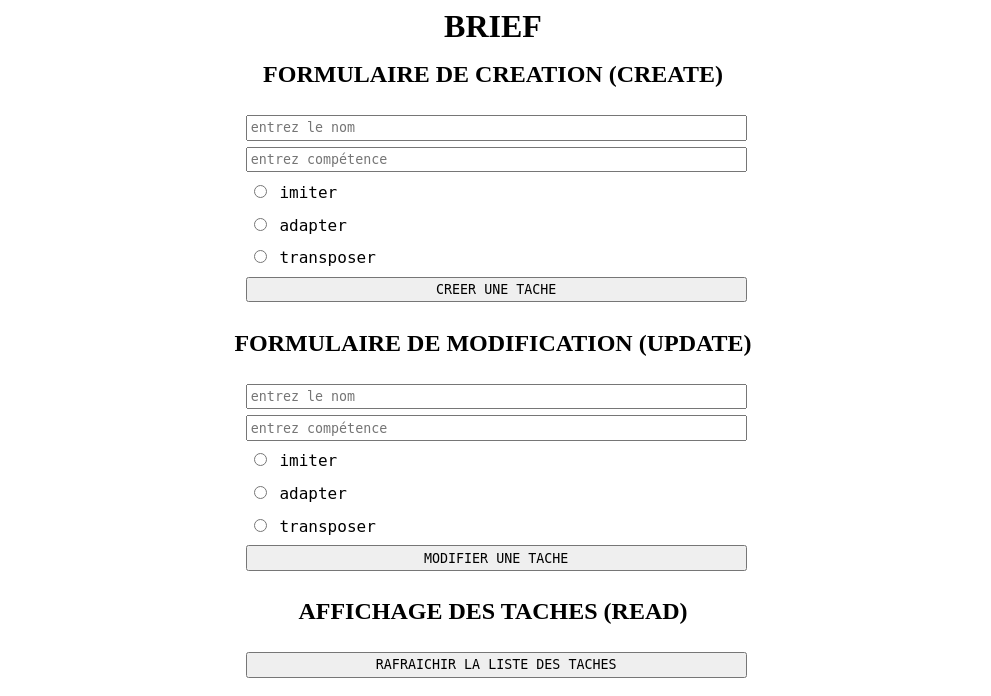
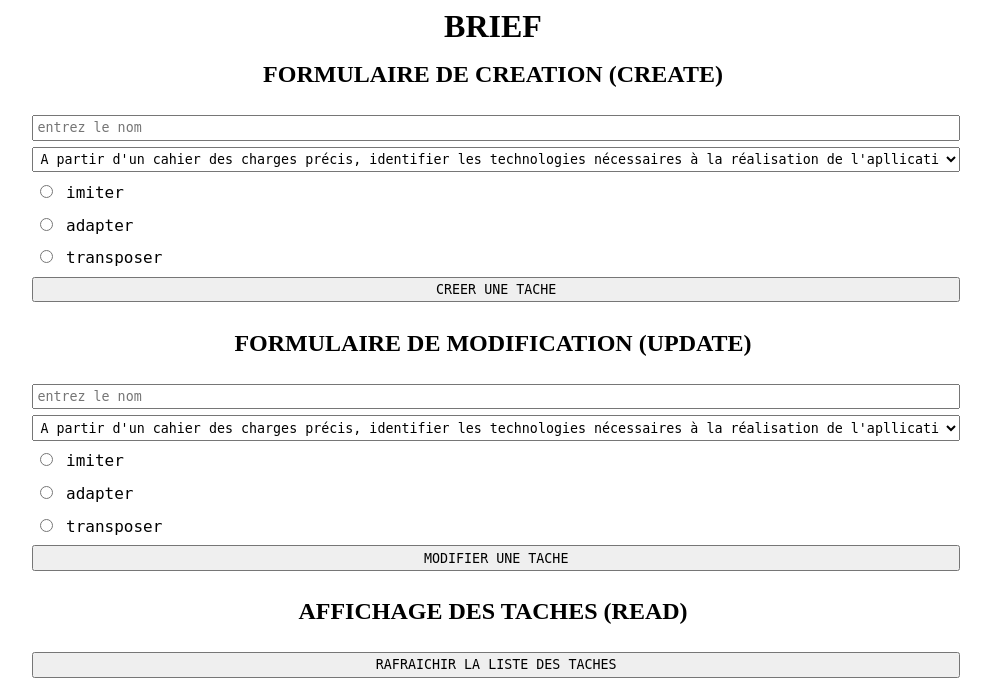
Before and after one commit to vivi83/briefs, a PHP site: page /brief/index.php in a window 1280 px wide. Shown: the top 696 px of the page, without its empty margins (147-1138 px from the left). Run offline with PHP 8.4, Linux system fonts and the light colour scheme.

Commit message:
deroulant

```diff
--- a/brief/index.php
+++ b/brief/index.php
@@ -89,7 +89,26 @@
             <h2>FORMULAIRE DE CREATION (CREATE)</h2>
             <form class="ajax" action="" method="POST">
                 <input type="text" name="username" required placeholder="entrez le nom">
-                <input type="text" name="title" required placeholder="entrez compétence">
+                <select id="title">
+                <option value="C1"> A partir d'un cahier des charges précis, identifier les technologies nécessaires à la réalisation de l'apllication web</option>
+                    <option value="C2"> Concevoir l’architecture technique de l’application web</option>
+                    <option value="C3">Réaliser les fonctionnalités basiques d’une application web à partir d'un langage backend et utiliser les framewworks correspondants</option>
+                    <option value="C4"> Configurer et assurer la gestion de la base de données de l’application</option>
+                    <option value="C5"> Créer des gabarits à partir d’un cahier des charges et de schémas fonctionnels</option>
+                    <option value="C6"> Intégrer le contenu visuel et textuel de l’application web en respectant le cahier des charges</option>
+                    <option value="C7"> Ajouter de l’interactivité aux pages web de l’application en Javascript</option>
+                    <option value="C8">Tester et assurer la compatibilité de l’application sur différents terminaux</option>
+                    <option value="C9">Réaliser une application web qui respecte les principales normes de qualité et d'accessibilité</option>
+                    <option value="C10"> Configurer un serveur web</option>
+                    <option value="C11"> Mettre en ligne l’application web</option>
+                    <option value="C12"> Assurer la disponibilité et le suivi de l’application web</option>
+                    <option value="C13"> Prévenir l’application web des risques classiques</option>
+                    <option value="C14">Mettre en pratique les méthodes de prévention contre les attaques</option>
+                    <option value="C15"> Faire de la veille</option>
+                    <option value="C16">Travailler en équipe</option>
+                    <option value="C17">Etre autonome et auto-apprendre</option>
+                    <option value="C18"> S'exprimer sur des éléments techniques auprès de ses collaborateurs</option>
+                </select>
 
                 <label>
                     <input type="radio" name="level" value="imiter" required placeholder="entrez le statut">
@@ -113,7 +132,26 @@
             <h2>FORMULAIRE DE MODIFICATION (UPDATE)</h2>
             <form class="ajax update" action="" method="POST">
             <input type="text" name="username" required placeholder="entrez le nom">
-                <input type="text" name="title" required placeholder="entrez compétence">
+            <select id="title">
+                <option value="C1"> A partir d'un cahier des charges précis, identifier les technologies nécessaires à la réalisation de l'apllication web</option>
+                    <option value="C2"> Concevoir l’architecture technique de l’application web</option>
+                    <option value="C3">Réaliser les fonctionnalités basiques d’une application web à partir d'un langage backend et utiliser les framewworks correspondants</option>
+                    <option value="C4"> Configurer et assurer la gestion de la base de données de l’application</option>
+                    <option value="C5"> Créer des gabarits à partir d’un cahier des charges et de schémas fonctionnels</option>
+                    <option value="C6"> Intégrer le contenu visuel et textuel de l’application web en respectant le cahier des charges</option>
+                    <option value="C7"> Ajouter de l’interactivité aux pages web de l’application en Javascript</option>
+                    <option value="C8">Tester et assurer la compatibilité de l’application sur différents terminaux</option>
+                    <option value="C9">Réaliser une application web qui respecte les principales normes de qualité et d'accessibilité</option>
+                    <option value="C10"> Configurer un serveur web</option>
+                    <option value="C11"> Mettre en ligne l’application web</option>
+                    <option value="C12"> Assurer la disponibilité et le suivi de l’application web</option>
+                    <option value="C13"> Prévenir l’application web des risques classiques</option>
+                    <option value="C14">Mettre en pratique les méthodes de prévention contre les attaques</option>
+                    <option value="C15"> Faire de la veille</option>
+                    <option value="C16">Travailler en équipe</option>
+                    <option value="C17">Etre autonome et auto-apprendre</option>
+                    <option value="C18"> S'exprimer sur des éléments techniques auprès de ses collaborateurs</option>
+                </select>
 
                 <label>
                     <input type="radio" name="level" value="imiter" required placeholder="entrez le statut">
@@ -248,7 +286,7 @@
 
     document.querySelector("form.update input[name=id]").value = article.id;
     document.querySelector("form.update input[name=username]").value = article.username;
-    document.querySelector("form.update input[name=title]").value = article.title;
+    document.querySelector("form.update select[id=title]").value = article.title;
 
     var selecteurRadio = "form.update input[value=" + article.level + "]";
 
```
